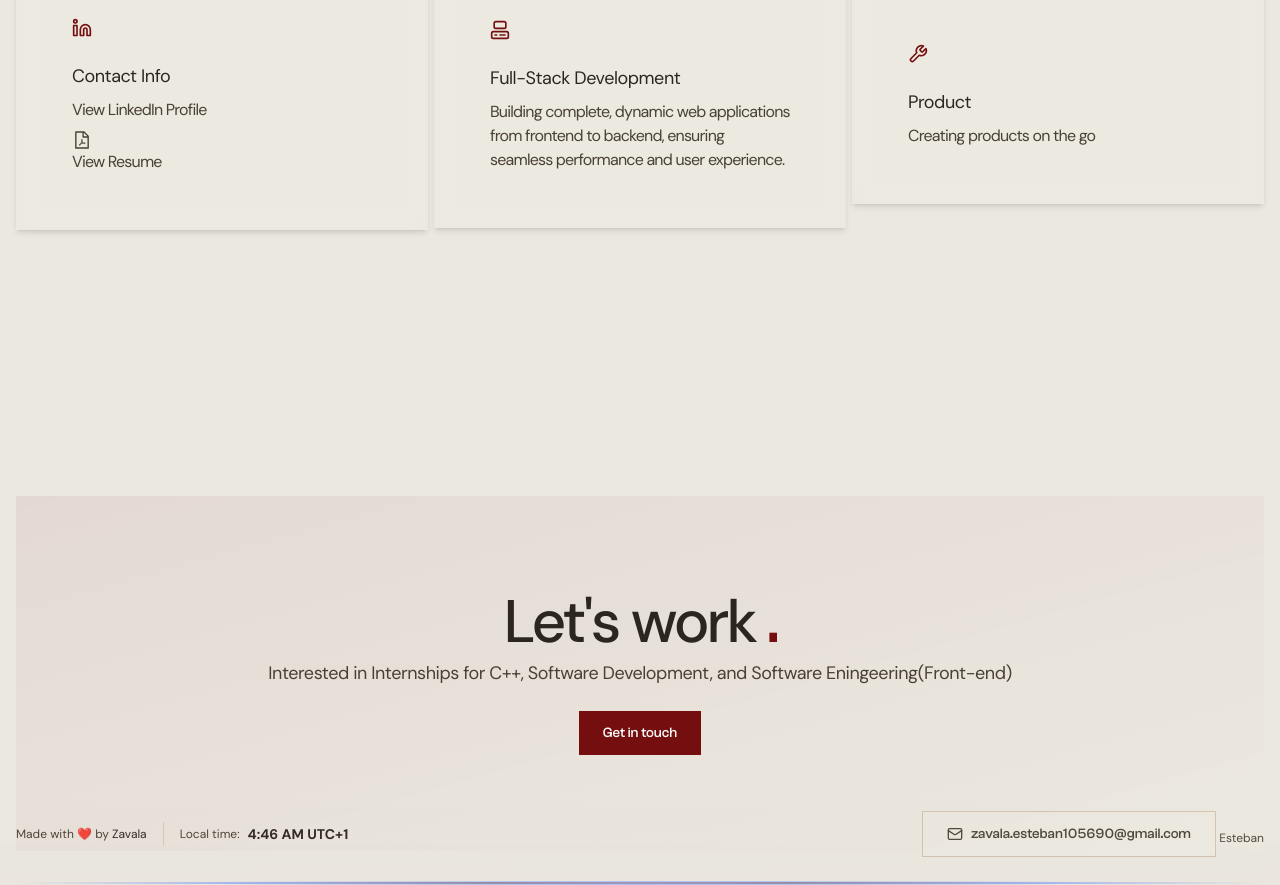
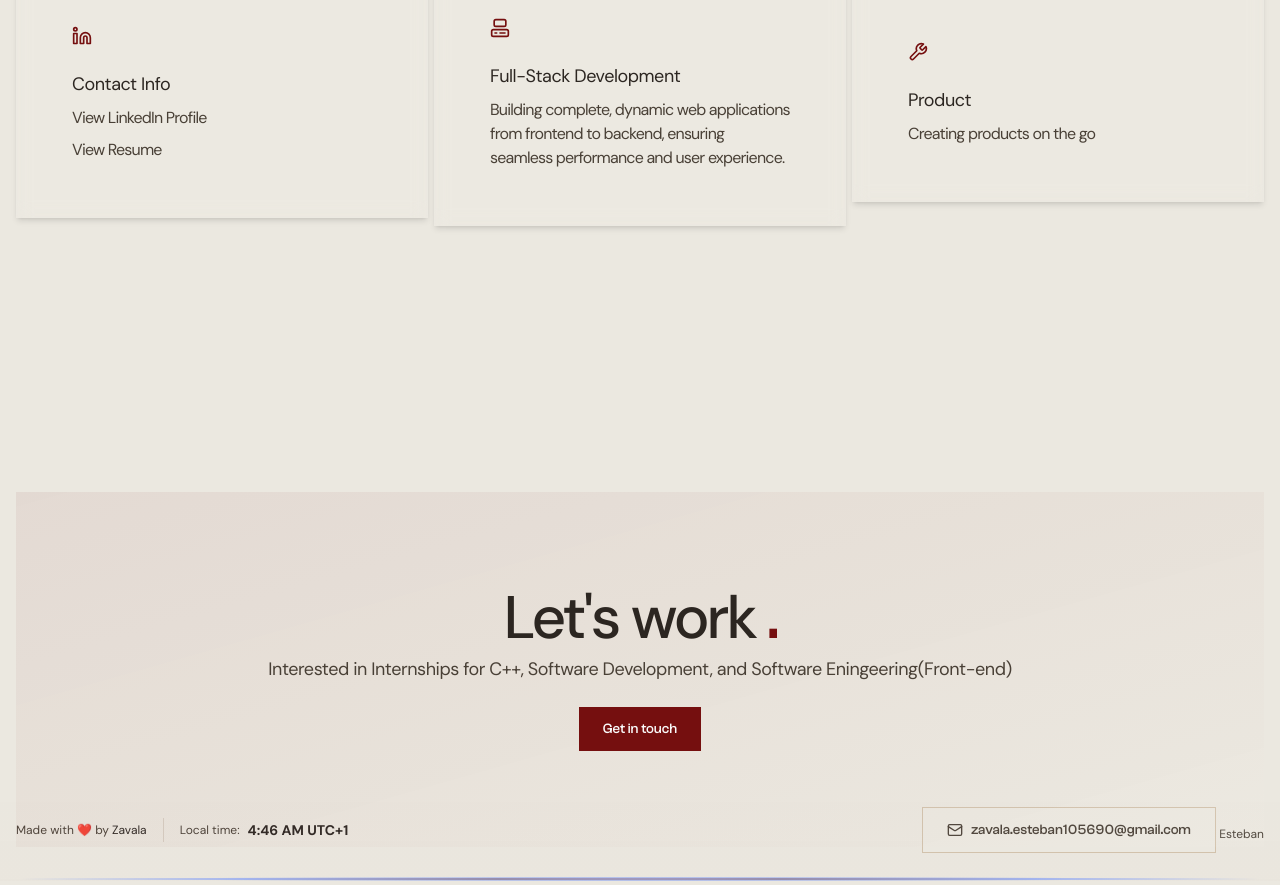
Before and after one commit to Zavalaesteban1/zWebsite, a Next.js app: page / in a window 1280 px wide. Shown: the part 3360-4245 px from the top of the page. Built offline with nearby package versions, Linux system fonts and the light colour scheme.

Commit message:
changed some bullshit

```diff
--- a/package.json
+++ b/package.json
@@ -31,6 +31,7 @@
     "next-pwa": "^5.6.0",
     "react": "18.2.0",
     "react-dom": "18.2.0",
+    "react-icons": "^5.3.0",
     "sharp": "^0.33.2",
     "tailwind-merge": "^2.2.1",
     "tailwindcss-animate": "^1.0.7",
--- a/src/pages/index.tsx
+++ b/src/pages/index.tsx
@@ -18,7 +18,7 @@ import { TriangleDownIcon } from "@radix-ui/react-icons";
 import Link from "next/link";
 import { cn, scrollTo } from "@/lib/utils";
 import Image from "next/image";
-import { AiOutlineFilePdf } from 'react-icons/ai';
+// import { AiOutlineFilePdf } from 'react-icons/ai';
 
 import VanillaTilt from "vanilla-tilt";
 import { motion } from "framer-motion";
@@ -91,7 +91,7 @@ const services = [
           rel="noopener noreferrer"
           className="hover:text-[#770F0F] transition-colors duration-200"
         >
-           <AiOutlineFilePdf className="text-xl" />
+           {/* <AiOutlineFilePdf className="text-xl" /> */}
           View Resume
         </Link>
       </div>
```
Also changed, not shown: 1 other file (tests, documents, lock files or other folders).
